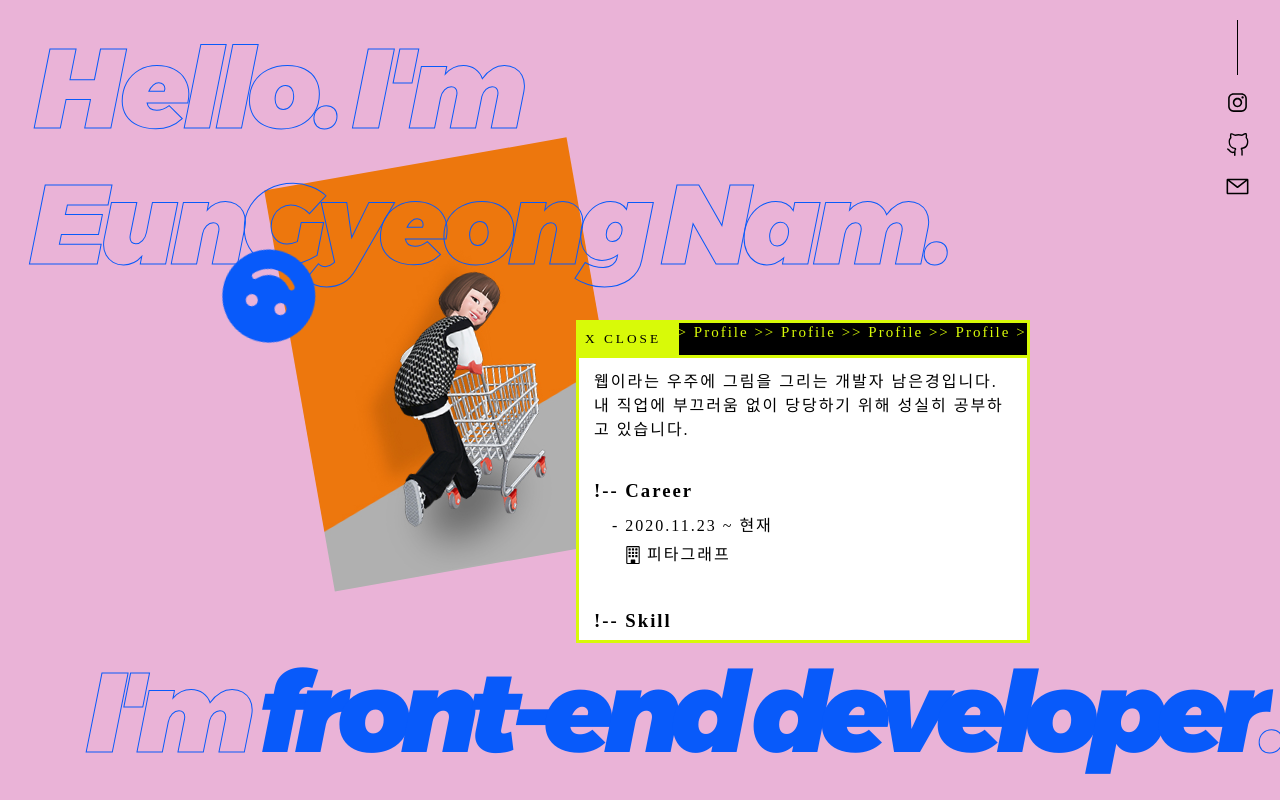
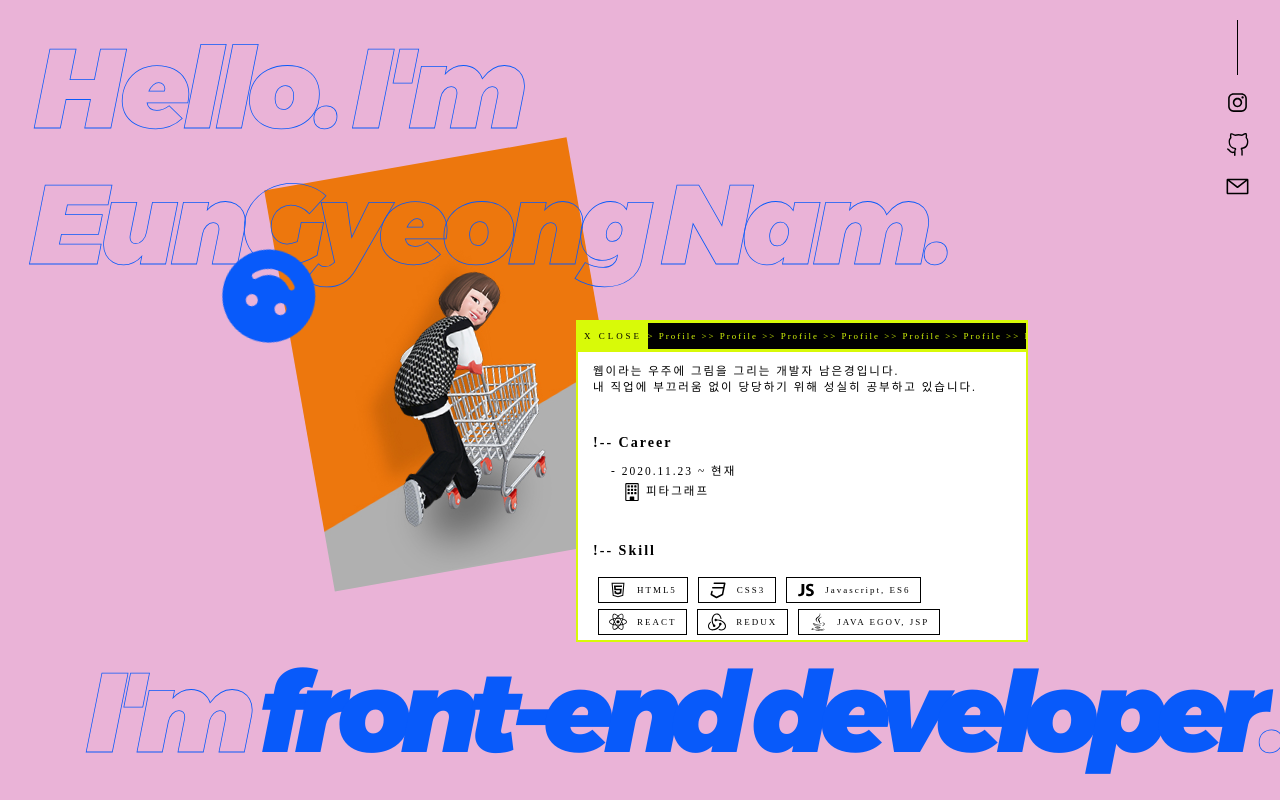
Before and after one commit to Kyung-A/portfolio, a React (Create React App) app: page /about in a window 1280 px wide. Built offline with nearby package versions, Linux system fonts and the light colour scheme; a web font is replaced by a local one.

Commit message:
About page 컴포넌트 px 단위 수정

```diff
--- a/src/component/AboutPopup.jsx
+++ b/src/component/AboutPopup.jsx
@@ -24,14 +24,14 @@ const Popup = styled.div`
   width: 35vw;
   height: 40vh;
   background-color: #fff;
-  border: 3px solid #d8fa08;
+  border: 0.21vw solid #d8fa08;
   overflow: hidden;
   border-top: none;
 `;
 
 const PopupHeader = styled.div`
-  height: 10%;
-  max-height: 32px;
+  height: 8%;
+  min-height: 25px;
   display: grid;
   grid-template-columns: auto 1fr;
   align-items: center;
@@ -41,9 +41,10 @@ const PopupHeader = styled.div`
 `;
 
 const CloseButton = styled.button`
-  width: 100px;
+  width: 5.5vw;
   height: 100%;
   text-align: left;
+  font-size: 0.7vw;
   letter-spacing: 3px;
   font-family: 'Cafe24SsurroundAir';
   border: 0;
@@ -57,6 +58,7 @@ const PopupSection = styled.div`
   box-sizing: border-box;
 
   & > p {
+    font-size: 0.9vw;
     font-family: 'Cafe24SsurroundAir';
     margin: 0;
     letter-spacing: 2px;
@@ -85,6 +87,8 @@ const TextRolling = styled.div`
   }
 
   .text-rolling-list {
+    display: flex;
+    align-items: center;
     width: 100000px;
     height: 100%;
     list-style: none;
@@ -94,7 +98,7 @@ const TextRolling = styled.div`
 
   .text-rolling-item {
     display: inline-block;
-    font-size: 15px;
+    font-size: 0.7vw;
     font-family: 'Cafe24SsurroundAir';
     letter-spacing: 2px;
     animation-duration: 60s;
@@ -105,6 +109,7 @@ const TextRolling = styled.div`
 `;
 
 const SectionTitle = styled.h3`
+  font-size: 1.1vw;
   margin: 0;
   letter-spacing: 2px;
   font-family: 'Cafe24SsurroundAir';
@@ -121,6 +126,7 @@ const CareerList = styled.ul`
 
   p {
     margin: 0;
+    font-size: 0.9vw;
     padding-left: 18px;
     letter-spacing: 2px;
     line-height: 1.8;
@@ -129,6 +135,7 @@ const CareerList = styled.ul`
       display: flex;
       align-items: center;
       padding-left: 30px;
+      font-size: 0.9vw;
 
       svg {
         width: 18px;
@@ -166,8 +173,8 @@ const SkillItem = styled.li`
   margin: 3px 5px;
   border: 1px solid #000;
   letter-spacing: 2px;
+  font-size: 0.7vw;
   font-family: 'Cafe24SsurroundAir';
-  font-size: 13px;
 
   svg {
     width: 18px;
--- a/src/component/AboutText.jsx
+++ b/src/component/AboutText.jsx
@@ -20,7 +20,7 @@ const TopText = styled.h2`
   font-size: 8.8vw;
   letter-spacing: -7px;
   font-family: 'Montserrat-BlackItalic';
-  -webkit-text-stroke: 1px #085afa;
+  -webkit-text-stroke: 0.06vw #085afa;
   z-index: 50;
 `;
 
@@ -40,7 +40,7 @@ const BottomText = styled.h2`
   white-space: nowrap;
   letter-spacing: -10px;
   font-family: 'Montserrat-BlackItalic';
-  -webkit-text-stroke: 1px #085afa;
+  -webkit-text-stroke: 0.06vw #085afa;
 
   span {
     color: #085afa;
```
